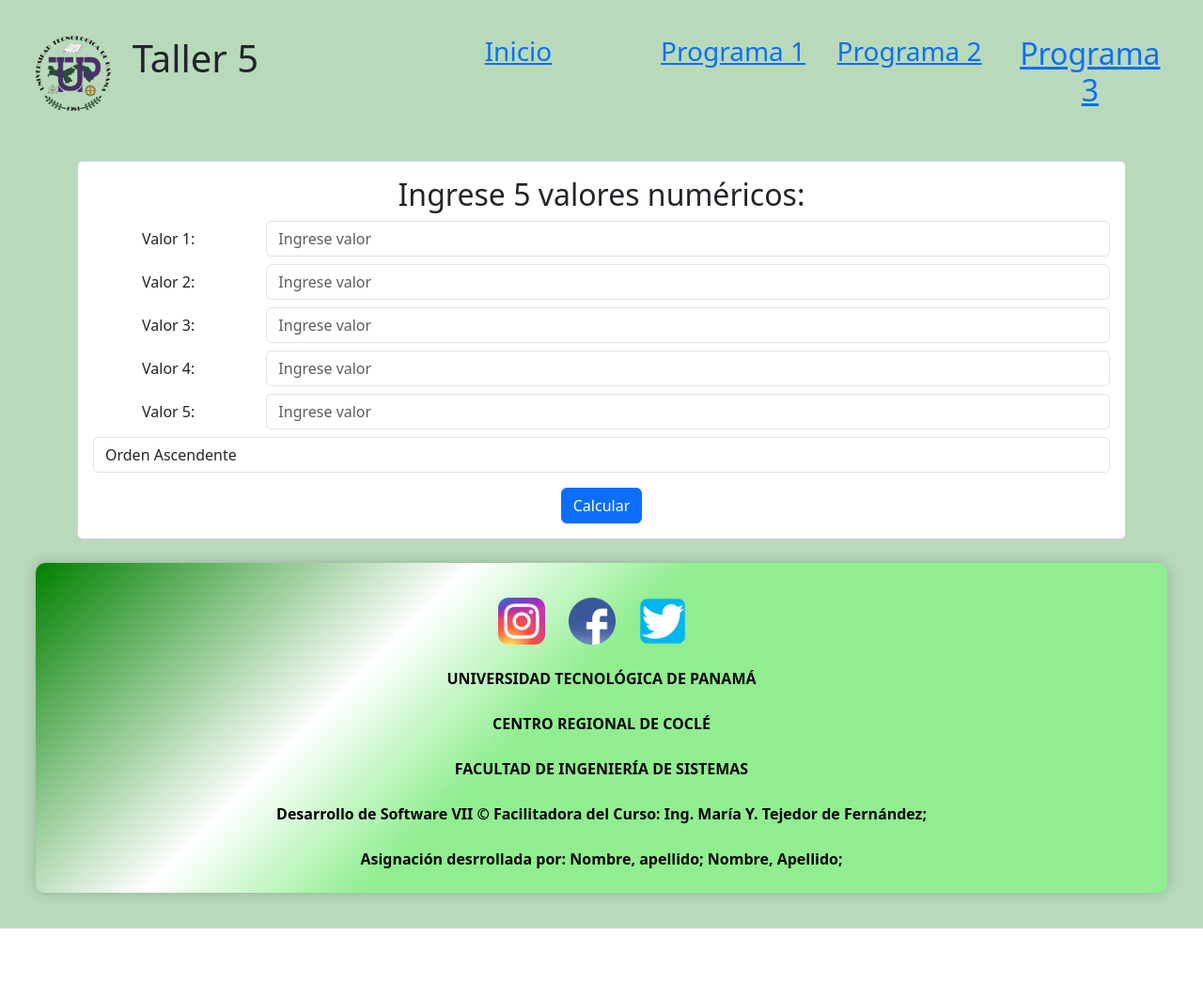
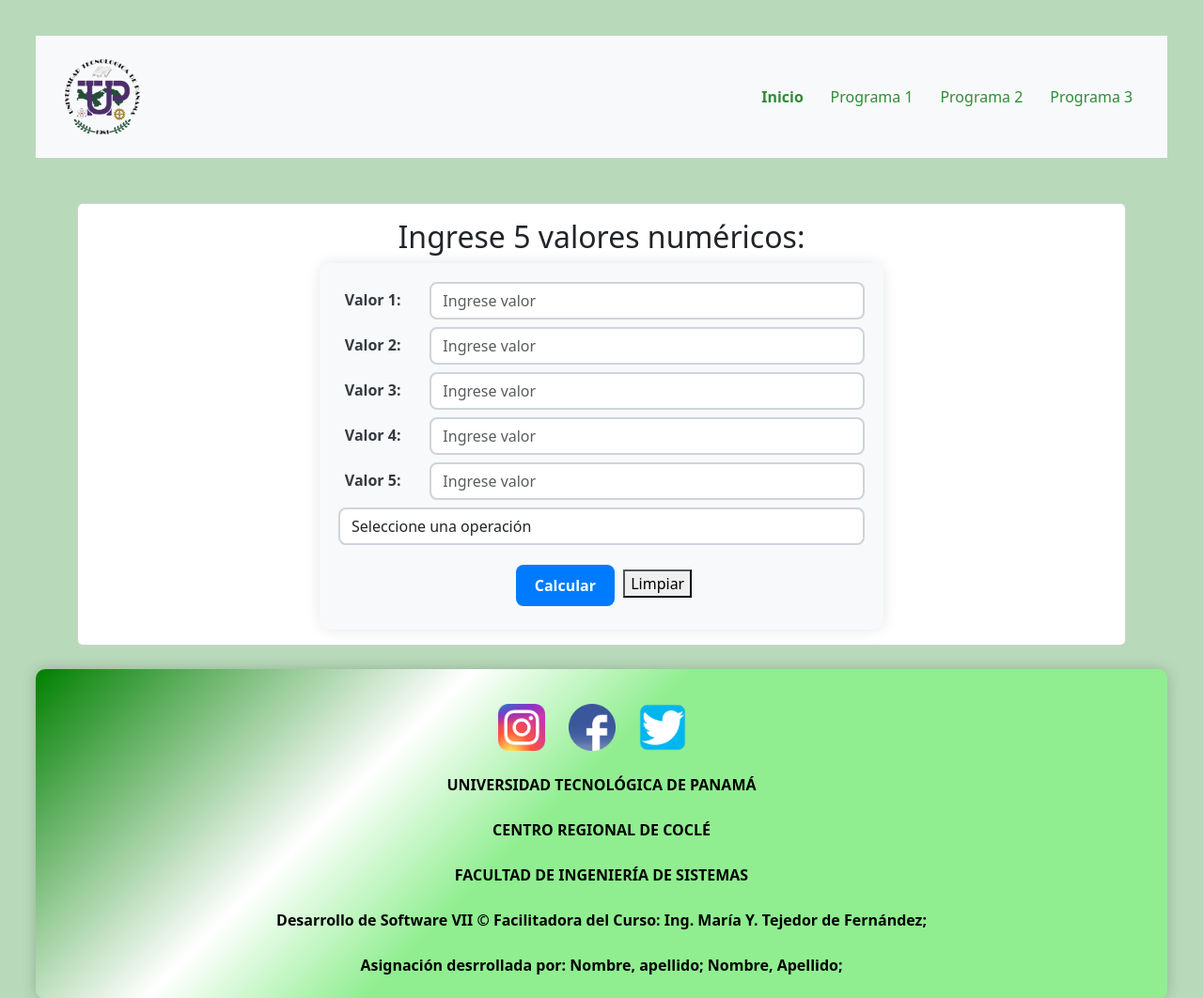
Before and after one commit to ShadowFoxDelta/Tarea-5, a PHP site: page /T5P2.php in a window 1280 px wide. Shown: the top 1062 px of the page at 94% size. Before the commit the page ends 988 px from the top, so only its background shows below. Run offline with PHP 8.4, Linux system fonts and the light colour scheme.

Commit message:
T5P2 y Ajuste al Header

```diff
--- a/Tarea 5/BASE/HTML/comunes/header.html
+++ b/Tarea 5/BASE/HTML/comunes/header.html
@@ -1,37 +1,30 @@
+
 <header>
-	<div class="row">
+    <!-- Estilos personalizados para el pie de página -->
+    <link rel="stylesheet" type="text/css" href="./ESTILOS/HEADER.css">
+	<nav class="navbar navbar-expand-lg navbar-light bg-light py-3">
+    <div class="container-fluid">
 		<div class="col-md-1">
 			<img src="././././IMG/logo_utp.png" alt="Logo UTP" height="80px" width="80" align="center">
 		</div>
-		<div class="col-md-11">
-			<div class="row">
-				<div class="col-md-4">
-					<h1>
-						Taller 5
-					</h1>
-				</div>
-				<div class="col-md-2">
-					<h3>
-						<a href="index.php">Inicio</a>
-					</h3>
-				</div>
-				<div class="col-md-2">
-					<h3>
-						<a href="T5P1.php">Programa 1</a>
-					</h3>
-				</div>
-				<div class="col-md-2">
-					<h3>
-						<a href="T5P2.php">Programa 2</a>
-					</h3>
-				</div>
-				<div class="col-md-2">
-					<h2 class=" text-center">
-						<a href="T5P3_VENTADECOMIDA.php">Programa 3</a>
-					</h2>
-				</div>
-
-			</div>
-		</div>
-	</div>
+      <!-- Menú de enlaces -->
+      <div class="collapse navbar-collapse justify-content-end" id="navbarNav">
+        <ul class="navbar-nav">
+          <li class="nav-item">
+            <a class="nav-link fw-semibold" href="index.php">Inicio</a>
+          </li>
+          <li class="nav-item">
+            <a class="nav-link" href="T5P1.php">Programa 1</a>
+          </li>
+          <li class="nav-item">
+            <a class="nav-link" href="T5P2.php">Programa 2</a>
+          </li>
+          <li class="nav-item">
+            <a class="nav-link" href="T5P3_VENTADECOMIDA.php">Programa 3</a>
+          </li>
+        </ul>
+      </div>
+    </div>
+  </nav>
+	<script src="bootstrap/js/bootstrap.bundle.min.js"></script>
 </header>
--- a/Tarea 5/ESTILOS/HEADER.css
+++ b/Tarea 5/ESTILOS/HEADER.css
@@ -0,0 +1,47 @@
+/* Contenedor principal */
+header {
+  background-color: #c2e0c6;  /* color de fondo suave */
+}
+
+/* Ajustes generales de la navbar */
+.navbar {
+  padding-top: 1rem;
+  padding-bottom: 1rem;
+}
+
+/* Logo + título */
+.navbar-brand {
+  display: flex;
+  align-items: center;
+}
+.navbar-brand img {
+  width: 60px;
+  height: 60px;
+  margin-right: 0.5rem;
+}
+.navbar-brand .h4 {
+  margin: 0;
+  font-size: 1.5rem;
+  font-weight: 600;
+  color: #333;
+}
+
+/* Enlaces */
+.navbar-nav .nav-link {
+  font-size: 1rem;
+  font-weight: 500;
+  color:#308c38;
+  padding: 0.5rem 1rem;
+  transition: color 0.2s ease-in-out;
+}
+.navbar-nav .nav-link:hover,
+.navbar-nav .nav-link:focus {
+  color:#e28047;
+}
+
+/* Alineación de los enlaces a la derecha */
+@media (min-width: 992px) {
+  .navbar-collapse {
+    justify-content: flex-end;
+  }
+}
--- /dev/null
+++ b/Tarea 5/ESTILOS/P2_ESTILO.css
@@ -0,0 +1,76 @@
+/* Estilo general del contenedor del formulario */
+form {
+    background-color: #f8f9fa;
+    padding: 20px;
+    border-radius: 12px;
+    box-shadow: 0 0 15px rgba(0,0,0,0.1);
+    max-width: 600px;
+    margin: auto;
+}
+
+/* Etiquetas de los inputs */
+label {
+    font-weight: bold;
+    color: #343a40;
+}
+
+/* Estilo de los campos de entrada */
+input.form-control {
+    border: 2px solid #ced4da;
+    border-radius: 8px;
+    font-size: 16px;
+    transition: border-color 0.3s ease-in-out;
+}
+
+input.form-control:focus {
+    border-color: #007bff;
+    box-shadow: 0 0 5px rgba(0,123,255,0.5);
+}
+
+/* Select personalizado */
+select.form-control {
+    border-radius: 8px;
+    border: 2px solid #ced4da;
+}
+
+/* Botones */
+button.btn {
+    border-radius: 8px;
+    padding: 10px 20px;
+    margin: 5px;
+    font-weight: bold;
+    transition: all 0.3s ease;
+}
+
+button.btn-primary {
+    background-color: #007bff;
+    border: none;
+}
+
+button.btn-primary:hover {
+    background-color: #0056b3;
+}
+
+button.btn-secondary {
+    background-color: #6c757d;
+    border: none;
+}
+
+button.btn-secondary:hover {
+    background-color: #5a6268;
+}
+
+/* Resultado */
+.mt-4 {
+    margin-top: 1.5rem !important;
+    background-color: #e9f7ef;
+    border-left: 5px solid #28a745;
+    padding: 15px;
+    font-size: 18px;
+    font-weight: 500;
+    color: #155724;
+    border-radius: 6px;
+    max-width: 600px;
+    margin: 20px auto;
+    text-align: center;
+}
--- a/Tarea 5/P2_FORM.php
+++ /dev/null
@@ -1,25 +0,0 @@
-<h2>Ingrese 5 valores numéricos:</h2>
-<form method="post">
-<?php for ($i = 0; $i < 5; $i++): ?>
-    <div class="form-group row">
-        <label for="valor<?= $i ?>" class="col-sm-2 col-form-label">Valor <?= $i + 1 ?>:</label>
-        <div class="col-sm-10">
-            <input type="text" id="valor<?= $i ?>" name="valores[]" class="form-control mb-2" value="<?= htmlspecialchars($valores[$i]) ?>" placeholder="Ingrese valor">
-        </div>
-    </div>
-<?php endfor; ?>
-        <!-- Selección de operación -->
-        <select name="operacion" class="form-control mb-3">
-            <option value="ascendente" <?= $operacionSeleccionada == 'ascendente' ? 'selected' : '' ?>>Orden Ascendente</option>
-            <option value="inverso" <?= $operacionSeleccionada == 'inverso' ? 'selected' : '' ?>>Orden Inverso</option>
-            <option value="promedio" <?= $operacionSeleccionada == 'promedio' ? 'selected' : '' ?>>Promedio</option>
-        </select>
-
-        <!-- Botón de envío -->
-        <button type="submit" class="btn btn-primary">Calcular</button>
-    </form>
-
-    <!-- Mostrar resultado si existe -->
-    <?php if ($resultado): ?>
-        <div class="mt-4"><?= $resultado ?></div>
-    <?php endif; ?>
--- a/Tarea 5/P2_OPERACIONES2.php
+++ /dev/null
@@ -1,41 +0,0 @@
-<?php
-require_once 'P2_OPERACIONES.php'; // Asegúrate de incluir la clase Numeros desde el archivo aparte
-
-// Inicializar los valores
-$valores = isset($_POST['valores']) ? array_map('floatval', $_POST['valores']) : array_fill(0, 5, '');
-
-$resultado = '';
-$operacionSeleccionada = isset($_POST['operacion']) ? $_POST['operacion'] : '';
-
-// Verificar si se ha enviado el formulario
-if ($_SERVER['REQUEST_METHOD'] == 'POST' && !empty($_POST['valores'])) {
-    try {
-        // Verificar que no haya números negativos en los valores ingresados
-        foreach ($valores as $valor) {
-            if ($valor < 0) {
-                throw new Exception("No se permiten números negativos.");
-            }
-        }
-
-        $numeros = new Numeros($valores); // Instanciar la clase Numeros
-        $operacion = $_POST['operacion']; // Obtener la operación seleccionada
-
-        // Realizar la operación seleccionada y mostrar el resultado
-        switch ($operacion) {
-            case 'ascendente':
-                $resultado = "Valores Ordenados Ascendentemente: " . implode(", ", $numeros->ordenarAscendente());
-                break;
-            case 'inverso':
-                $resultado = "Valores Ordenados Inversamente: " . implode(", ", $numeros->ordenarInverso());
-                break;
-            case 'promedio':
-                $resultado = "Promedio de los Valores: " . number_format($numeros->calcularPromedio(), 2);
-                break;
-            default:
-                $resultado = "Operación no válida seleccionada.";
-        }
-    } catch (Exception $e) {
-        $resultado = '<div class="alert alert-danger" role="alert">Error: ' . $e->getMessage() . '</div>'; // Capturar y mostrar el mensaje de excepción con Bootstrap
-    }
-}
-?>
--- a/Tarea 5/T5P2.php
+++ b/Tarea 5/T5P2.php
@@ -1,5 +1,5 @@
 <?php
-include "P2_OPERACIONES2.php";
+include "T5P2/P2_OPERACIONES2.php";
 ?>
 
 <!DOCTYPE html>
@@ -7,10 +7,16 @@
 <head>
     <meta charset="UTF-8">
     <title>Operaciones con Números</title>
-    <!-- Bootstrap CSS -->
-	<link href="./CSS/bootstrap.min.css" rel="stylesheet" type="text/css" >
-	<link rel="stylesheet" type="text/css" href="./ESTILOS/BARRA_FOOTER.css">
+    <link href="https://cdn.jsdelivr.net/npm/bootstrap@5.3.0-alpha1/dist/css/bootstrap.min.css" rel="stylesheet">
 
+    <!-- Estilos personalizados para el pie de página -->
+    <link rel="stylesheet" type="text/css" href="./ESTILOS/HEADER.css">
+
+    <!-- Estilos personalizados para el pie de página -->
+    <link rel="stylesheet" type="text/css" href="./ESTILOS/BARRA_FOOTER.css">
+
+    <!-- Estilos personalizados específicos del formulario del punto 3 -->
+    <link rel="stylesheet" type="text/css" href="./ESTILOS/P2_ESTILO.css">
 </head>
 <body>
 <?php include("BASE/HTML/comunes/header.html"); ?>
@@ -20,7 +26,7 @@
         <div class="card-body"><!--INICIA EL CUERPO DEL CARD-->
            <center>
            <?php
-            include "P2_FORM.php";
+            include "T5P2/P2_FORM.php";
             ?>
             </center>
         </div><!--FINALIZA EL CUERPO DEL CARD-->
--- /dev/null
+++ b/Tarea 5/T5P2/P2_FORM.php
@@ -0,0 +1,41 @@
+<h2>Ingrese 5 valores numéricos:</h2>
+
+<!-- Script para limpiar el formulario -->
+<script>
+    function limpiarFormulario() {
+        document.querySelector("form").reset();
+    }
+</script>
+
+<form method="post">
+<?php for ($i = 0; $i < 5; $i++): ?>
+    <div class="form-group row">
+        <label for="valor<?= $i ?>" class="col-sm-2 col-form-label">Valor <?= $i + 1 ?>:</label>
+        <div class="col-sm-10">
+            <input type="text" id="valor<?= $i ?>" name="valores[]" class="form-control mb-2"
+                   value="<?= htmlspecialchars($valores[$i]) ?>"
+                   placeholder="Ingrese valor"
+                   required
+                   pattern="\d+(\.\d+)?"
+                   title="Solo se permiten números positivos">
+        </div>
+    </div>
+<?php endfor; ?>
+
+    <!-- Selección de operación -->
+    <select name="operacion" class="form-control mb-3" required>
+        <option value="">Seleccione una operación</option>
+        <option value="ascendente" <?= $operacionSeleccionada == 'ascendente' ? 'selected' : '' ?>>Orden Ascendente</option>
+        <option value="inverso" <?= $operacionSeleccionada == 'inverso' ? 'selected' : '' ?>>Orden Inverso</option>
+        <option value="promedio" <?= $operacionSeleccionada == 'promedio' ? 'selected' : '' ?>>Promedio</option>
+    </select>
+
+    <!-- Botones -->
+    <button type="submit" class="btn btn-primary">Calcular</button>
+    <button type="reset" id="limpiar" onclick="window.location.href='T5P2.php';">Limpiar</button>
+</form>
+
+<!-- Mostrar resultado si existe -->
+<?php if ($resultado): ?>
+    <div class="mt-4"><?= $resultado ?></div>
+<?php endif; ?>
--- a/Tarea 5/P2_OPERACIONES.php
+++ b/Tarea 5/T5P2/P2_OPERACIONES.php
@@ -1,27 +1,23 @@
 <?php
 class Numeros {
-    private $valores; // Array para almacenar los valores numéricos
+    private $valores;
 
-    // Constructor que recibe los valores del formulario
     public function __construct($valores) {
         $this->valores = $valores;
     }
 
-    // Método para ordenar los números en orden ascendente
     public function ordenarAscendente() {
         $valoresOrdenados = $this->valores;
         sort($valoresOrdenados);
         return $valoresOrdenados;
     }
 
-    // Método para invertir el orden de los números
     public function ordenarInverso() {
         $valoresInversos = $this->valores;
         rsort($valoresInversos);
         return $valoresInversos;
     }
 
-    // Método para calcular el promedio de los números
     public function calcularPromedio() {
         $suma = array_sum($this->valores);
         $cantidad = count($this->valores);
--- /dev/null
+++ b/Tarea 5/T5P2/P2_OPERACIONES2.php
@@ -0,0 +1,50 @@
+<?php
+require_once 'P2_OPERACIONES.php';
+
+$valores = isset($_POST['valores']) ? $_POST['valores'] : array_fill(0, 5, '');
+$resultado = '';
+$errores = [];
+$operacionSeleccionada = isset($_POST['operacion']) ? $_POST['operacion'] : '';
+
+// Verificar si se ha enviado el formulario
+if ($_SERVER['REQUEST_METHOD'] == 'POST') {
+    try {
+        // Validar que todos los campos estén llenos y sean números válidos
+        foreach ($valores as $index => $valor) {
+            if (trim($valor) === '') {
+                $errores[] = "El campo Valor " . ($index + 1) . " está vacío.";
+            } elseif (!is_numeric($valor)) {
+                $errores[] = "El campo Valor " . ($index + 1) . " debe ser un número.";
+            } elseif (floatval($valor) < 0) {
+                $errores[] = "El campo Valor " . ($index + 1) . " no puede ser negativo.";
+            }
+        }
+
+        // Si hay errores, no continuar
+        if (!empty($errores)) {
+            throw new Exception(implode("<br>", $errores));
+        }
+
+        // Convertir a float
+        $valoresNumericos = array_map('floatval', $valores);
+        $numeros = new Numeros($valoresNumericos);
+
+        // Ejecutar operación
+        switch ($operacionSeleccionada) {
+            case 'ascendente':
+                $resultado = "Valores Ordenados Ascendentemente: " . implode(", ", $numeros->ordenarAscendente());
+                break;
+            case 'inverso':
+                $resultado = "Valores Ordenados Inversamente: " . implode(", ", $numeros->ordenarInverso());
+                break;
+            case 'promedio':
+                $resultado = "Promedio de los Valores: " . number_format($numeros->calcularPromedio(), 2);
+                break;
+            default:
+                $resultado = "Operación no válida seleccionada.";
+        }
+    } catch (Exception $e) {
+        $resultado = '<div class="alert alert-danger" role="alert">Error: ' . $e->getMessage() . '</div>';
+    }
+}
+?>
```
Also changed, not shown: Tarea 5/T5P1.php (+8 -3 lines), Tarea 5/index.php (+8 -4 lines), Tarea 5/ESTILOS/ESTILOP2.css (deleted).
